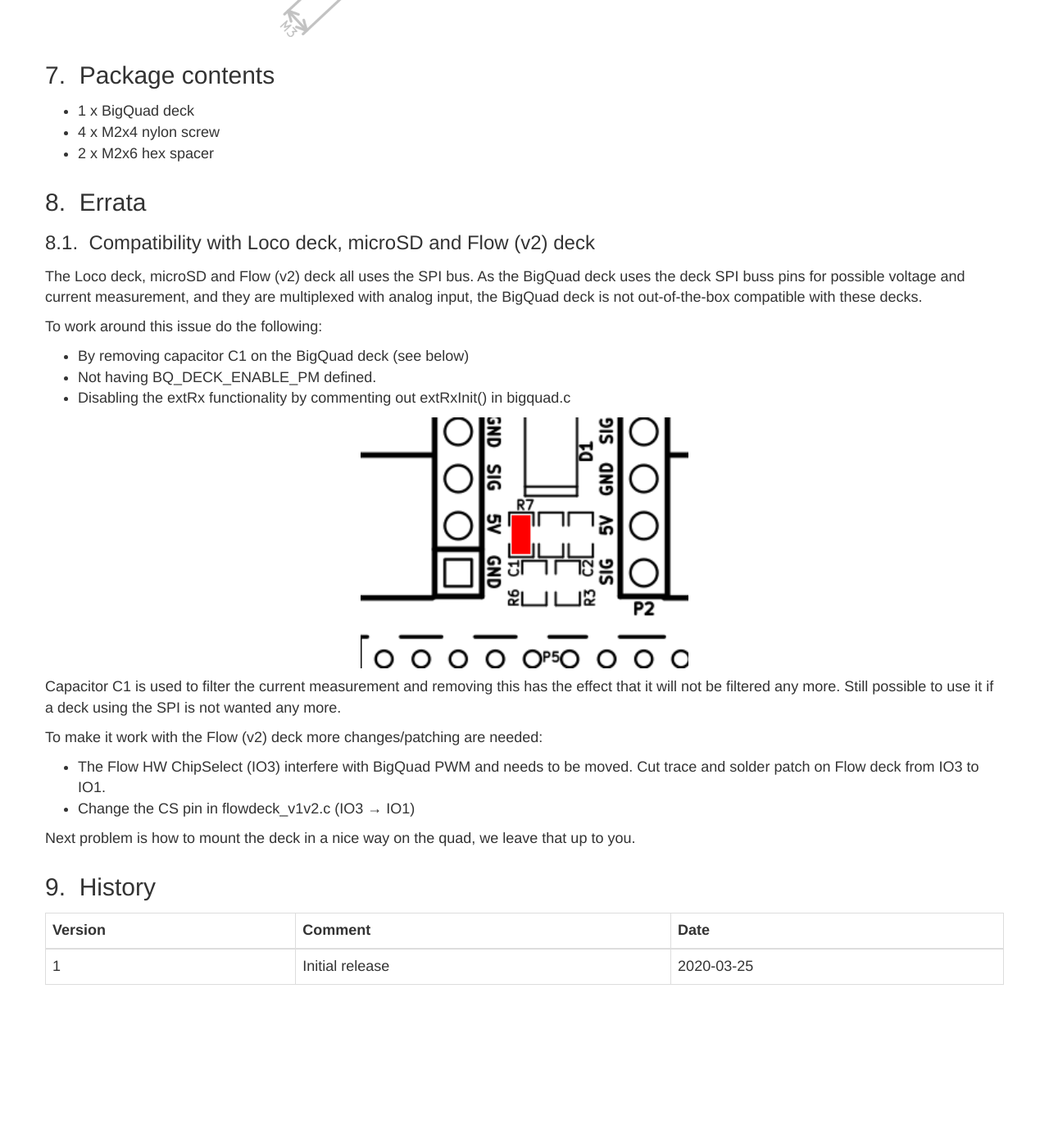
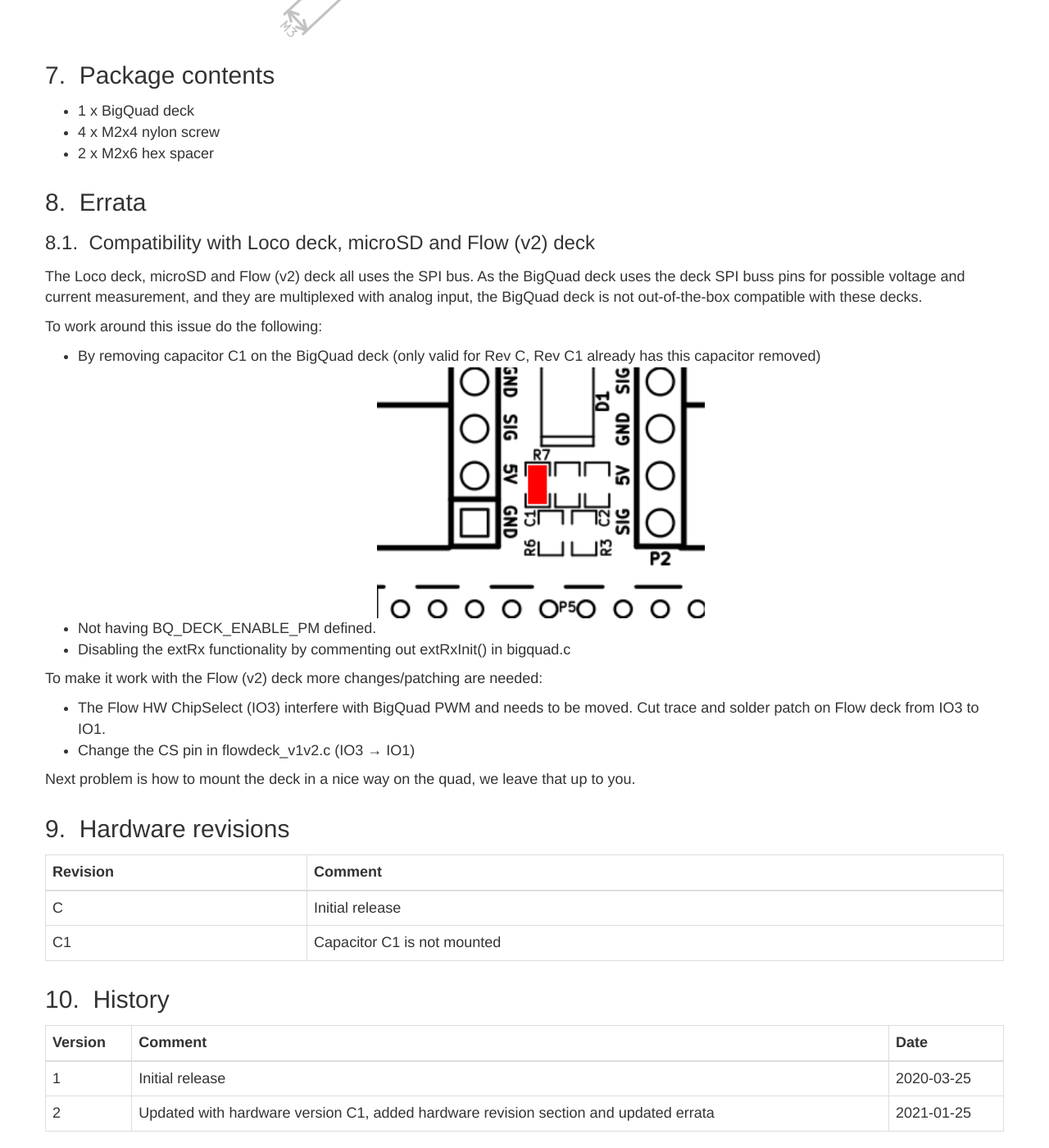
Before and after one commit to bitcraze/hardware, a Jekyll site: the page built from src/products/big-quad-deck/datasheet/index.md, in a window 1280 px wide and 1400 px high, scrolled down 2950 px. Shown: the whole window at 82% size. Built offline with Jekyll 4.4.1, drawn with Linux system fonts in a browser that asks for light colours; before the commit the page ends 4171 px from its top, so only the background shows below that.

Commit message:
Initial updates for BQ Rev C1 and micro-SD Rev D

```diff
--- a/src/products/big-quad-deck/datasheet/index.md
+++ b/src/products/big-quad-deck/datasheet/index.md
@@ -2,7 +2,7 @@
 layout: datasheet-base
 title: BigQuad deck
 sku: 102990227
-version: 1
+version: 2
 status: early-access
 ---
 
@@ -81,13 +81,10 @@ The Loco deck, microSD and Flow (v2) deck all uses the SPI bus. As the BigQuad d
 
 To work around this issue do the following:
 
-* By removing capacitor C1 on the BigQuad deck (see below)
+* By removing capacitor C1 on the BigQuad deck (only valid for Rev C, Rev C1 already has this capacitor removed)
+{% datasheet_img Mechanical drawing; small; center; bigquaddeck-remove-c1.png; %}
 * Not having BQ\_DECK\_ENABLE\_PM defined.
 * Disabling the extRx functionality by commenting out extRxInit() in bigquad.c
-
-{% datasheet_img Mechanical drawing; small; center; bigquaddeck-remove-c1.png; %}
-
-Capacitor C1 is used to filter the current measurement and removing this has the effect that it will not be filtered any more. Still possible to use it if a deck using the SPI is not wanted any more.
 
 To make it work with the Flow (v2) deck more changes/patching are needed:
 
@@ -96,8 +93,17 @@ To make it work with the Flow (v2) deck more changes/patching are needed:
 
 Next problem is how to mount the deck in a nice way on the quad, we leave that up to you.
 
+
+## Hardware revisions
+
+| Revision | Comment |
+| ------- | ------- |
+| C | Initial release |
+| C1 | Capacitor C1 is not mounted |
+
 ## History
 
 | Version | Comment | Date |
 | ------- | ------- | ---- |
 | 1 | Initial release | 2020-03-25 |
+| 2 | Updated with hardware version C1, added hardware revision section and updated errata | 2021-01-25 |
```
Also changed, not shown: src/products/sd-card-deck/datasheet/index.md (+10 -2 lines), src/products/sd-card-deck/datasheet/sd-card-deck-alt-config.png, 2 other files.
